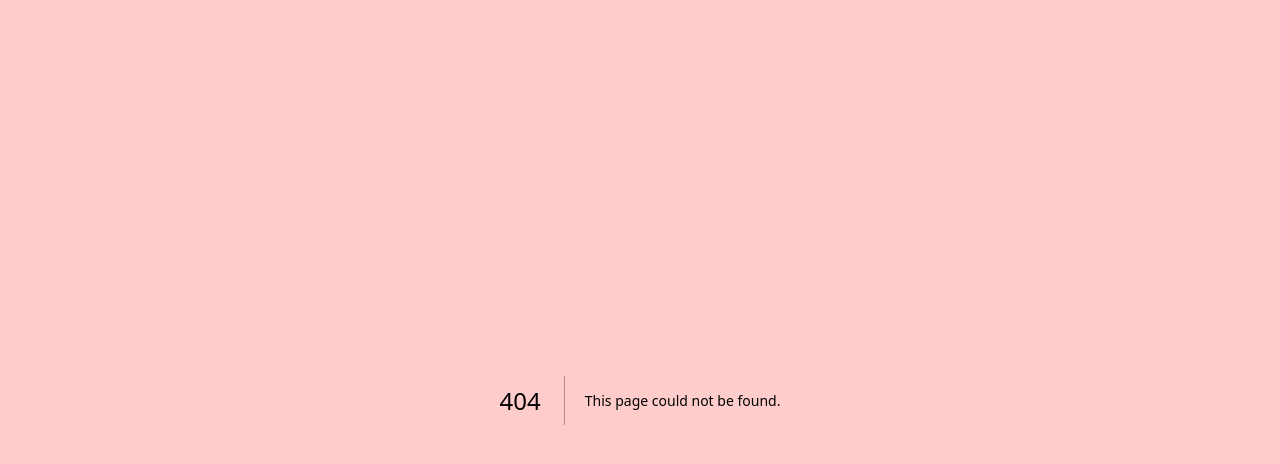
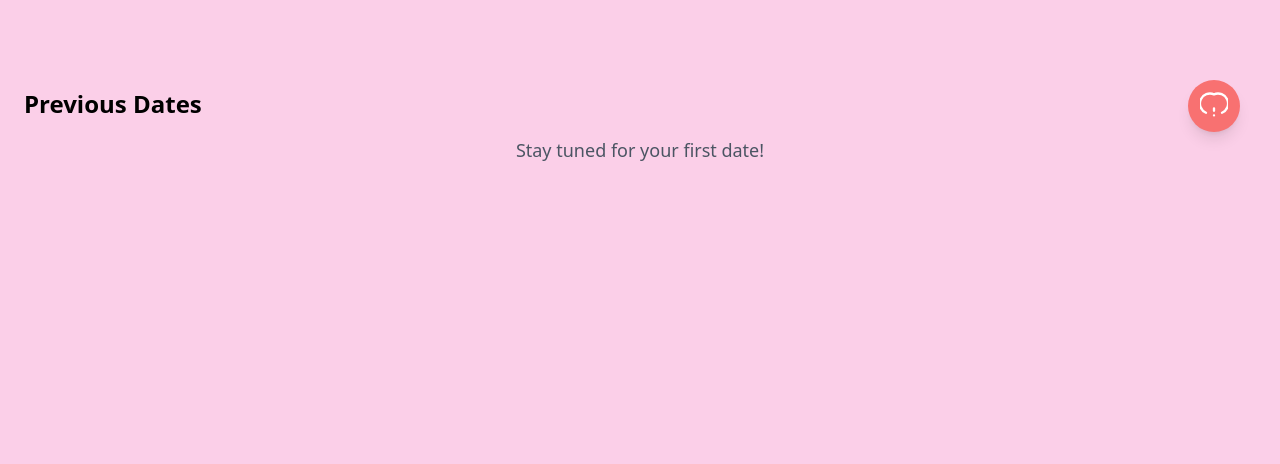
Before and after one commit to austinwright10/DateNightWeb, a Next.js app in the folder date-night/: page /dashboard/DashboardPage in a window 1280 px wide. Before the commit this address had no page. Shown: the top 464 px of the page. Built offline with nearby package versions, Linux system fonts and the light colour scheme.

Commit message:
got dashboard page

```diff
--- /dev/null
+++ b/date-night/src/app/components/Dashboard.tsx
@@ -0,0 +1,69 @@
+'use client'
+import { useEffect } from 'react'
+import { useRouter } from 'next/navigation'
+import { useDateStore } from '@/app/stores/stores'
+
+interface DateItem {
+  id: string
+  title: string
+}
+
+export default function Dashboard() {
+  const router = useRouter()
+  const { previousDates, loadDates } = useDateStore()
+
+  const renderItem = (item: DateItem) => (
+    <div className='bg-white p-4 my-2 rounded-lg w-full'>
+      <button onClick={() => console.log('Item clicked')}>
+        <p className='text-lg'>{item.title}</p>
+      </button>
+    </div>
+  )
+
+  useEffect(() => {
+    loadDates()
+  }, [])
+
+  return (
+    <div className='flex flex-col items-center bg-pink-200 p-6 min-h-screen'>
+      {/* Profile Button */}
+      <div className='absolute top-20 right-10 z-10'>
+        <button
+          className='bg-red-400 p-3 rounded-full shadow-lg'
+          onClick={() => router.push('/profile')}
+        >
+          <svg
+            className='text-white h-7 w-7'
+            xmlns='http://www.w3.org/2000/svg'
+            fill='none'
+            viewBox='0 0 24 24'
+            stroke='currentColor'
+          >
+            <path
+              strokeLinecap='round'
+              strokeLinejoin='round'
+              strokeWidth={2}
+              d='M5.121 17.804A8.001 8.001 0 0112 2a8.001 8.001 0 016.879 15.804M12 14v2m0 4h.01'
+            />
+          </svg>
+        </button>
+      </div>
+
+      {/* List Container */}
+      <div className='flex-grow w-full pt-16'>
+        <h1 className='text-2xl font-semibold mb-4 text-black'>
+          Previous Dates
+        </h1>
+        {previousDates.length !== 0 ? (
+          <div className='space-y-2'>
+            {previousDates.map((item: DateItem) => renderItem(item))}
+          </div>
+        ) : (
+          <p className='text-lg text-gray-600 text-center mt-4'>
+            Stay tuned for your first date!
+          </p>
+        )}
+      </div>
+    </div>
+  )
+}
--- a/date-night/src/app/components/SignUp.tsx
+++ b/date-night/src/app/components/SignUp.tsx
@@ -1,5 +1,6 @@
 'use client'
 import { useCallback, useEffect, useState } from 'react'
+import { useRouter } from 'next/navigation'
 import Modal from '@/app/components/Modal'
 import { z } from 'zod'
 import debounce from 'lodash/debounce'
@@ -14,7 +15,7 @@ import {
 } from '@/app/stores/stores'
 import PhoneInput from '@/app/components/PhoneInput'
 
-export default function SignUp({ router }: any) {
+export default function SignUp() {
   const [firstName, setFirstName] = useState('')
   const [lastName, setLastName] = useState('')
   const [phoneNumber, setPhoneNumber] = useState('')
@@ -38,6 +39,7 @@ export default function SignUp({ router }: any) {
   const interests = interestStore((state: any) => state.interests)
   const geoDBKEY = process.env.NEXT_PUBLIC_GEODB_KEY!
   const setID = userIDStore((state: any) => state.setID)
+  const router = useRouter()
 
   const signUpSchema = z
     .object({
@@ -186,7 +188,8 @@ export default function SignUp({ router }: any) {
         throw error.message
       } else {
         console.log('OTP verification successful')
-        // Proceed with the next steps
+        setIsModalVisible(false)
+        router.push('/dashboard/DashboardPage')
       }
 
       // if (insertError) {
@@ -195,8 +198,6 @@ export default function SignUp({ router }: any) {
       // if (data) {
       //   setID(data)
       // }
-      setIsModalVisible(false)
-      //router.push('/paywall')
     } catch (error: any) {
       console.log('error ', error)
     }
--- /dev/null
+++ b/date-night/src/app/dashboard/DashboardPage/page.tsx
@@ -0,0 +1,4 @@
+import Dashboard from '@/app/components/Dashboard'
+export default function DashboardPage() {
+  return <Dashboard />
+}
--- /dev/null
+++ b/date-night/src/app/dashboard/layout.tsx
@@ -0,0 +1,7 @@
+export default function DashboardLayout({
+  children,
+}: Readonly<{
+  children: React.ReactNode
+}>) {
+  return <main className='bg-background'>{children}</main>
+}
```
